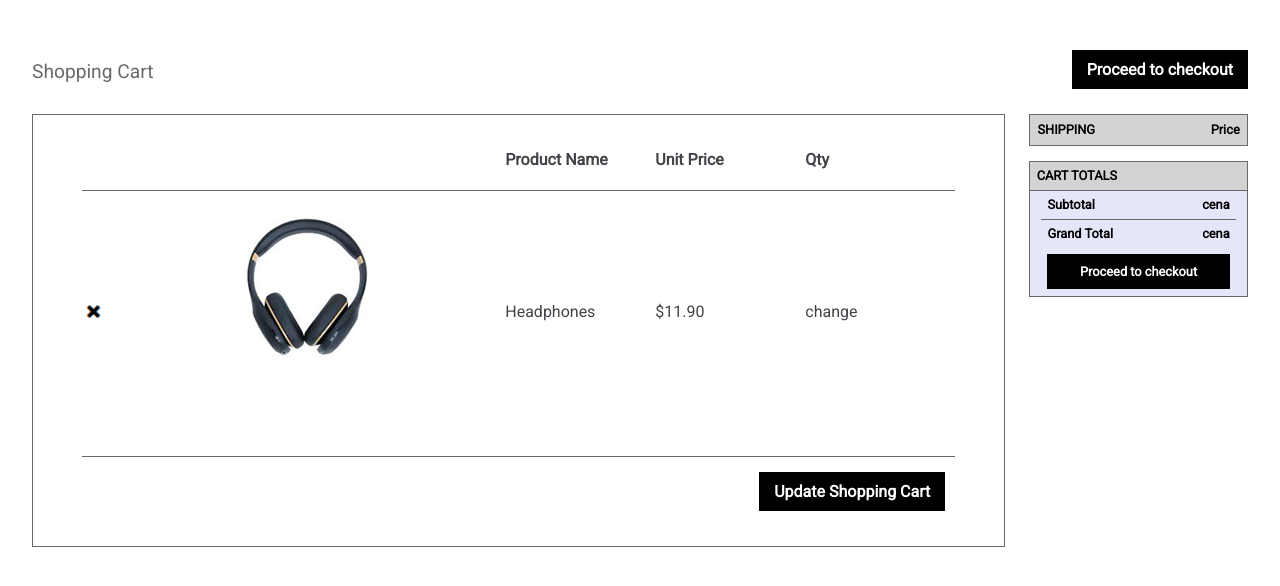
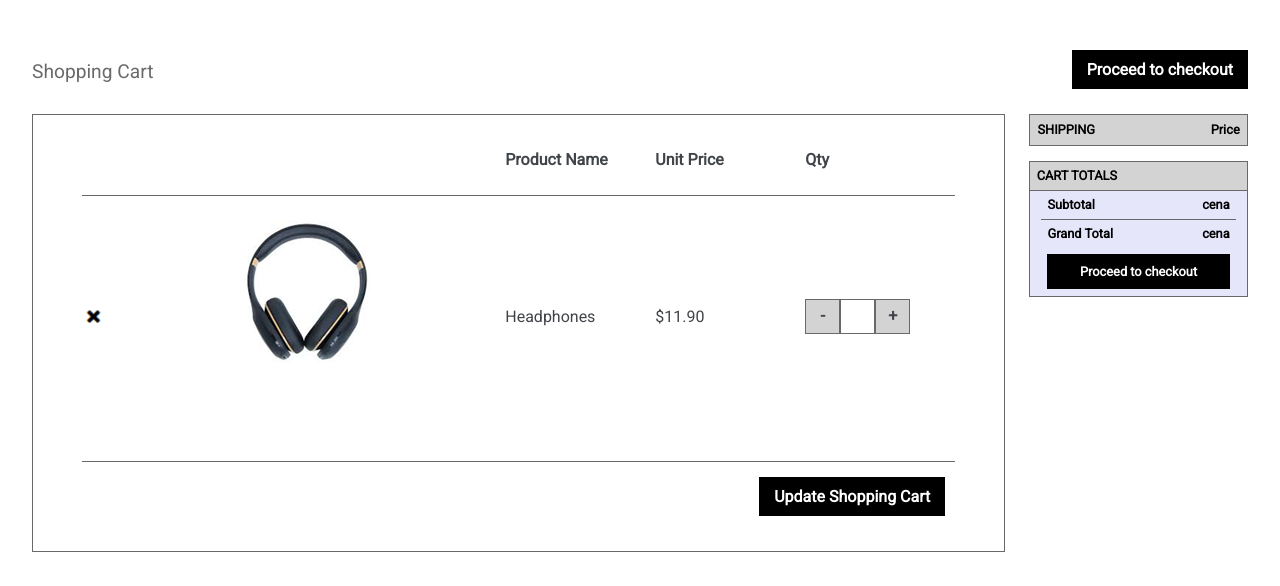
Before and after one commit to SerafinPL/ShoppingCart, a React (Create React App) app: page / in a window 1280 px wide. Shown: the top 586 px of the page. Built offline with nearby package versions, Linux system fonts and the light colour scheme.

Commit message:
adding a quantity module

```diff
--- a/src/components/List/List.module.scss
+++ b/src/components/List/List.module.scss
@@ -17,7 +17,7 @@
     display: flex;
     flex-direction: column;
 
-    padding: 35px 0px 15px 0px;
+    padding: 35px 0px 20px 0px;
 
     div.grow {
       flex-grow: 1;
@@ -26,7 +26,7 @@
     }
     p {
       width: 150px;
-      text-align: left;
+      text-align: right;
       font-weight: bold;
       color: rgb(64, 68, 73);
       margin-top: 5px;
@@ -50,7 +50,7 @@ footer {
   align-items: center;
 }
 
-@media screen and (min-width: 500px) {
+@media screen and (min-width: 600px) {
   .List {
     flex-direction: column;
 
@@ -60,6 +60,7 @@ footer {
 
       p {
         margin-top: 0px;
+        text-align: left;
       }
     }
 
--- a/src/components/ProductsList/ProductsList.js
+++ b/src/components/ProductsList/ProductsList.js
@@ -1,10 +1,11 @@
 import React from "react";
 
 import Button from "../Button/Button";
+import Quantity from "../Quantity/Quantity";
 import styles from "./ProductsList.module.scss";
 
 import fotoX from "../../images/x-img.png";
-import fotoPencil from "../../images/edit-img.png";
+
 
 const ProductsList = (props) => {
   let products = [];
@@ -22,7 +23,8 @@ const ProductsList = (props) => {
       </div>
       <p>{item.name}</p>
       <p>${item.price.toFixed(2)}</p>
-      <div className={styles.Qty}>change</div>
+
+      <Quantity/>
     </main>
   )))
 }
--- a/src/components/ProductsList/ProductsList.module.scss
+++ b/src/components/ProductsList/ProductsList.module.scss
@@ -28,12 +28,13 @@
     }
   }
 
-  @media screen and (min-width: 500px) {
+  @media screen and (min-width: 600px) {
     .ProductsList {
         flex-direction: row;
         p,
         .Qty {
           margin-top: 0px;
+          text-align: left;
         }
       }
   }
--- a/src/components/Quantity/Quantity.js
+++ b/src/components/Quantity/Quantity.js
@@ -0,0 +1,17 @@
+import React from "react";
+
+import Button from "../Button/Button";
+import styles from './Quantity.module.scss';
+import fotoPencil from "../../images/edit-img.png";
+
+const Quantity = (props) => (
+
+    <div className={styles.Qty}>
+        <span>-</span>
+        <input type='text'/>
+        <span>+</span>
+    </div>
+)
+
+
+export default Quantity;
--- a/src/components/Quantity/Quantity.module.scss
+++ b/src/components/Quantity/Quantity.module.scss
@@ -0,0 +1,38 @@
+.Qty {
+    width: 150px;
+    font-weight: normal;
+    color: rgb(64, 68, 73);
+    align-self: center;
+    margin-top: 5px;
+    text-align: left;
+
+    input{
+        width: 35px;
+        height: 35px;
+        border: solid 1px dimgray;
+        border-radius: 0px;
+
+    }
+
+    span{
+        display: inline-block;
+        text-align: center;
+        width: 35px;
+        height: 35px;
+        color: rgb(64, 68, 73);
+        font-weight: bold;
+        border: solid 1px dimgray;
+        line-height: 31px;
+        background-color: lightgray;
+
+    }
+  }
+
+  @media screen and (min-width: 600px) {
+
+        .Qty {
+          margin-top: 0px;
+          text-align: left;
+        }
+
+  }
```
